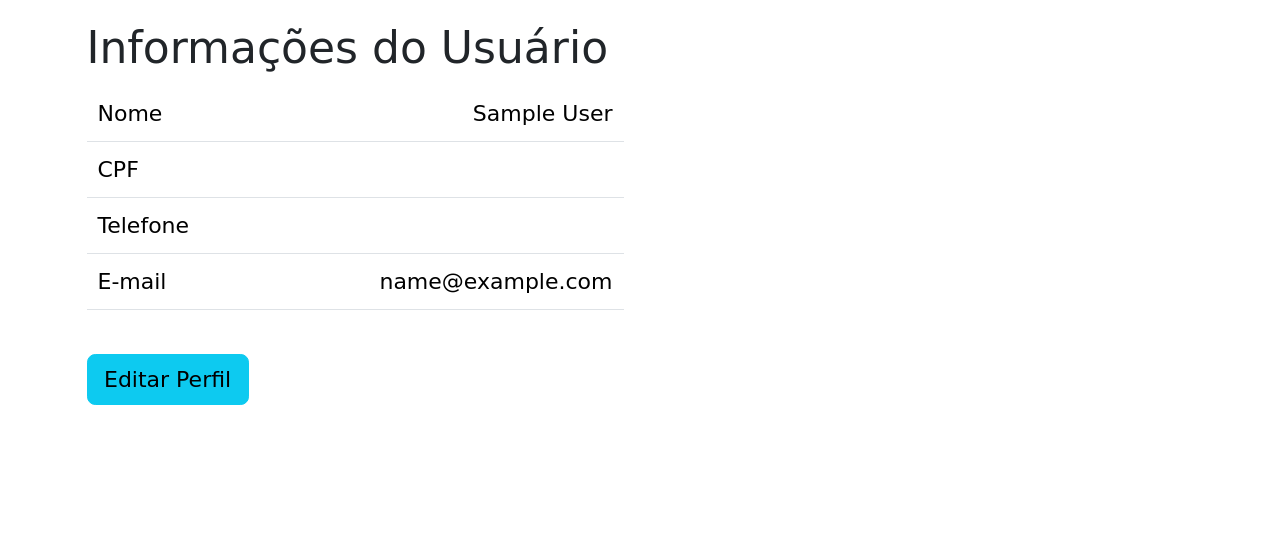
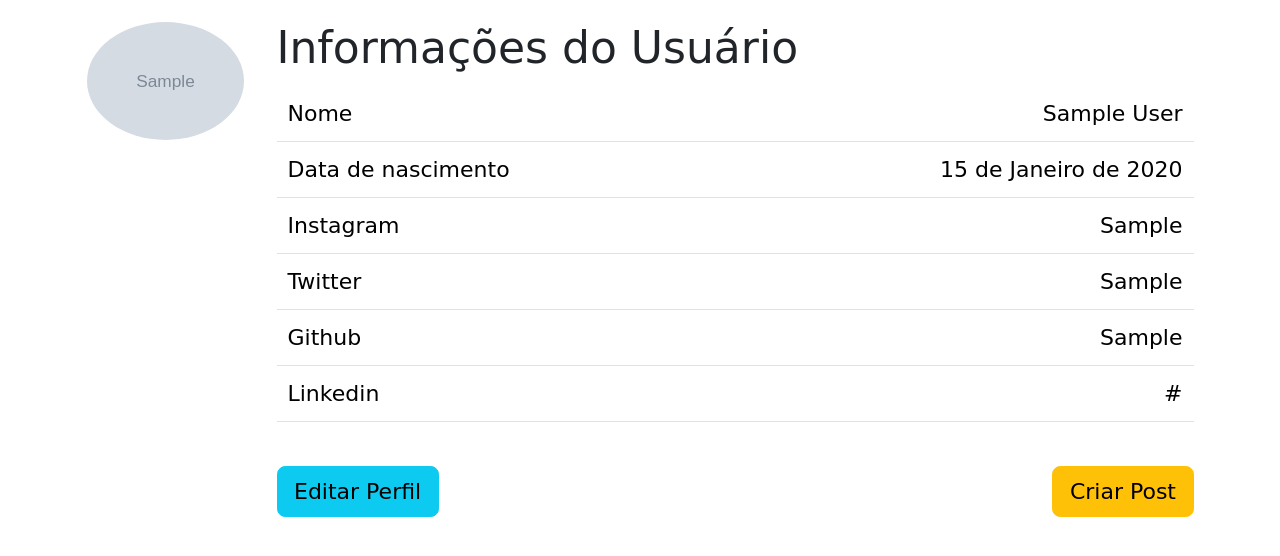
Before and after one commit to gabrielustosa/blog, a Django app: page /accounts/profile/ in a window 1280 px wide. Shown: the part 77-633 px from the top of the page. Run offline with Django 4.2, Linux system fonts and the light colour scheme; a user stored in the database is signed in; tables that the repository leaves empty hold one stand-in row (values such as "Sample post"); grey boxes marked "Sample" are stand-in pictures; some libraries are stand-ins or nearby versions; some web fonts are replaced.

Commit message:
Finalizando

```diff
--- /dev/null
+++ b/blog/apps/posts/category_context_processor.py
@@ -0,0 +1,7 @@
+from .models import Category
+
+
+def categories(request):
+    return {
+        'categories': Category.objects.all()
+    }
--- a/blog/apps/posts/models.py
+++ b/blog/apps/posts/models.py
@@ -19,13 +19,13 @@ class Category(Base):
 
 
 class Post(Base):
-    title = models.CharField(max_length=255)
-    author = models.ForeignKey(User, on_delete=models.DO_NOTHING)
-    content = models.TextField()
-    description = models.TextField()
-    category = models.ForeignKey(Category, on_delete=models.CASCADE)
-    image = models.ImageField(upload_to='posts/%Y/%m/%d/')
-    is_published = models.BooleanField(default=False)
+    title = models.CharField(max_length=255, verbose_name='Título')
+    author = models.ForeignKey(User, on_delete=models.DO_NOTHING, verbose_name='Autor')
+    content = models.TextField(verbose_name='Conteúdo')
+    description = models.TextField(verbose_name='Descrição')
+    category = models.ForeignKey(Category, on_delete=models.CASCADE, verbose_name='Categoria')
+    image = models.ImageField(upload_to='posts/%Y/%m/%d/', verbose_name='Imagem')
+    is_published = models.BooleanField(default=False, verbose_name='Publicar')
 
     def __str__(self):
         return self.title
--- a/blog/apps/posts/urls.py
+++ b/blog/apps/posts/urls.py
@@ -5,5 +5,8 @@ from . import views
 app_name = 'post'
 
 urlpatterns = [
-    path('view/<int:post_id>/', views.PostDetailView.as_view(), name='detail_view'),
+    path('visualizar/<int:post_id>/', views.PostDetailView.as_view(), name='detail_view'),
+    path('categoria/<int:category_id>/', views.CategoryListView.as_view(), name='category_list'),
+    path('criar/', views.PostCreateView.as_view(), name='create'),
+    path('buscar/', views.PostSearchView.as_view(), name='search')
 ]
--- a/blog/settings.py
+++ b/blog/settings.py
@@ -72,6 +72,7 @@ TEMPLATES = [
                 'django.template.context_processors.request',
                 'django.contrib.auth.context_processors.auth',
                 'django.contrib.messages.context_processors.messages',
+                'blog.apps.posts.category_context_processor.categories'
             ],
         },
     },
--- a/templates/account/profile.html
+++ b/templates/account/profile.html
@@ -7,7 +7,11 @@
 {% block content %}
     <div class="container">
         <div class="row">
-            <div class="col-6 pt-3">
+            <div class="col-2 pt-3">
+                <img src="{{ request.user.profile_picture.url }}" alt="Imagem do post {{ post.title }}"
+                     class="img-fluid rounded-circle" width="200">
+            </div>
+            <div class="col pt-3">
                 <h2>Informações do Usuário</h2>
                 <table class="table table-hover">
                     <tbody>
@@ -16,22 +20,35 @@
                         <td class="text-end">{{ request.user.name }}</td>
                     </tr>
                     <tr>
-                        <td>CPF</td>
-                        <td class="text-end">{{ request.user.cpf }}</td>
+                        <td>Data de nascimento</td>
+                        <td class="text-end">{{ request.user.birthday }}</td>
                     </tr>
                     <tr>
-                        <td>Telefone</td>
-                        <td class="text-end">{{ request.user.phone_number }}</td>
+                        <td>Instagram</td>
+                        <td class="text-end">{{ request.user.instagram }}</td>
                     </tr>
                     <tr>
-                        <td>E-mail</td>
-                        <td class="text-end">{{ request.user.email }}</td>
+                        <td>Twitter</td>
+                        <td class="text-end">{{ request.user.twitter }}</td>
+                    </tr>
+                    <tr>
+                        <td>Github</td>
+                        <td class="text-end">{{ request.user.github }}</td>
+                    </tr>
+                    <tr>
+                        <td>Linkedin</td>
+                        <td class="text-end">{{ request.user.linkedin }}</td>
                     </tr>
                     </tbody>
                 </table>
-                <a href="{% url 'users:edit' %}">
-                    <button class="btn btn-info mt-3">Editar Perfil</button>
-                </a>
+                <div class="d-flex justify-content-between">
+                    <a href="{% url 'users:edit' %}">
+                        <button class="btn btn-info mt-3">Editar Perfil</button>
+                    </a>
+                    <a href="{% url 'post:create' %}">
+                        <button class="btn btn-warning mt-3">Criar Post</button>
+                    </a>
+                </div>
             </div>
         </div>
     </div>
--- a/templates/base.html
+++ b/templates/base.html
@@ -16,6 +16,7 @@
         .text-justify {
             text-align: justify;
         }
+
     </style>
 </head>
 <body>
@@ -35,7 +36,7 @@
                     <ul class="dropdown-menu" aria-labelledby="navbarDropdown">
                         {% for category in categories %}
                             <li><a class="dropdown-item"
-                                   href="#">{{ category }}</a></li>
+                                   href="{% url 'post:category_list' category.id %}">{{ category }}</a></li>
                         {% endfor %}
 
                     </ul>
@@ -62,9 +63,9 @@
                     {% endif %}
                 </li>
             </ul>
-            <form class="form-inline my-2 my-lg-0" action="#">
+            <form class="form-inline my-2 my-lg-0" action="{% url 'post:search' %}">
                 <div class="input-group">
-                    <form method="GET" action="#">
+                    <form>
                         <input name="term" value="{{ request.GET.term }}" class="form-control me-2" type="search"
                                placeholder="Pesquisar"
                                aria-label="Pesquisar">
```
Also changed, not shown: blog/apps/posts/views.py (+40 -3 lines), templates/pages/home.html (+5 -2 lines), templates/post/create.html (added, +19 -0 lines).
